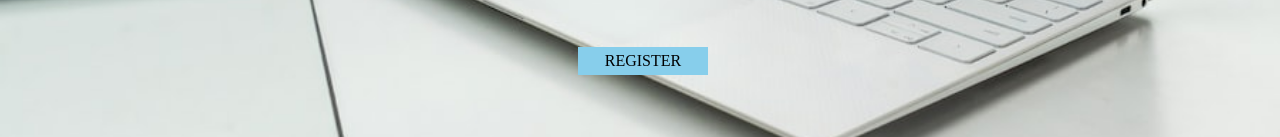
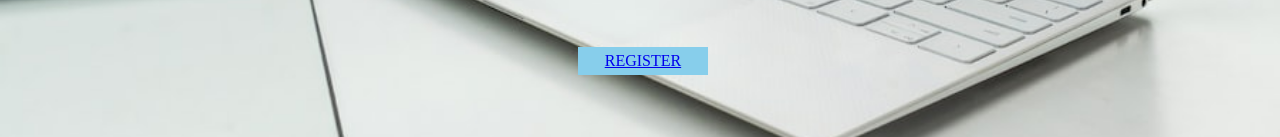
Before and after one commit to hunter518/demoapp, a plain HTML site: page index.html in a window 1280 px wide. Shown: the part 582-719 px from the top of the page. Drawn offline with Linux system fonts and the light colour scheme.

Commit message:
added link

```diff
--- a/index.html
+++ b/index.html
@@ -134,7 +134,7 @@
          <input type="#" placeholder="select your location"><select name="select your location" id="#"><option value="#">Mumbai</option><option value="">dilhi</option><option value="">pune</option></select>
 
 
-         <div class="but">REGISTER</div>
+             <div class="but"><a href='register.html'>REGISTER</a></div>
          </div>
 
 </body>
```
